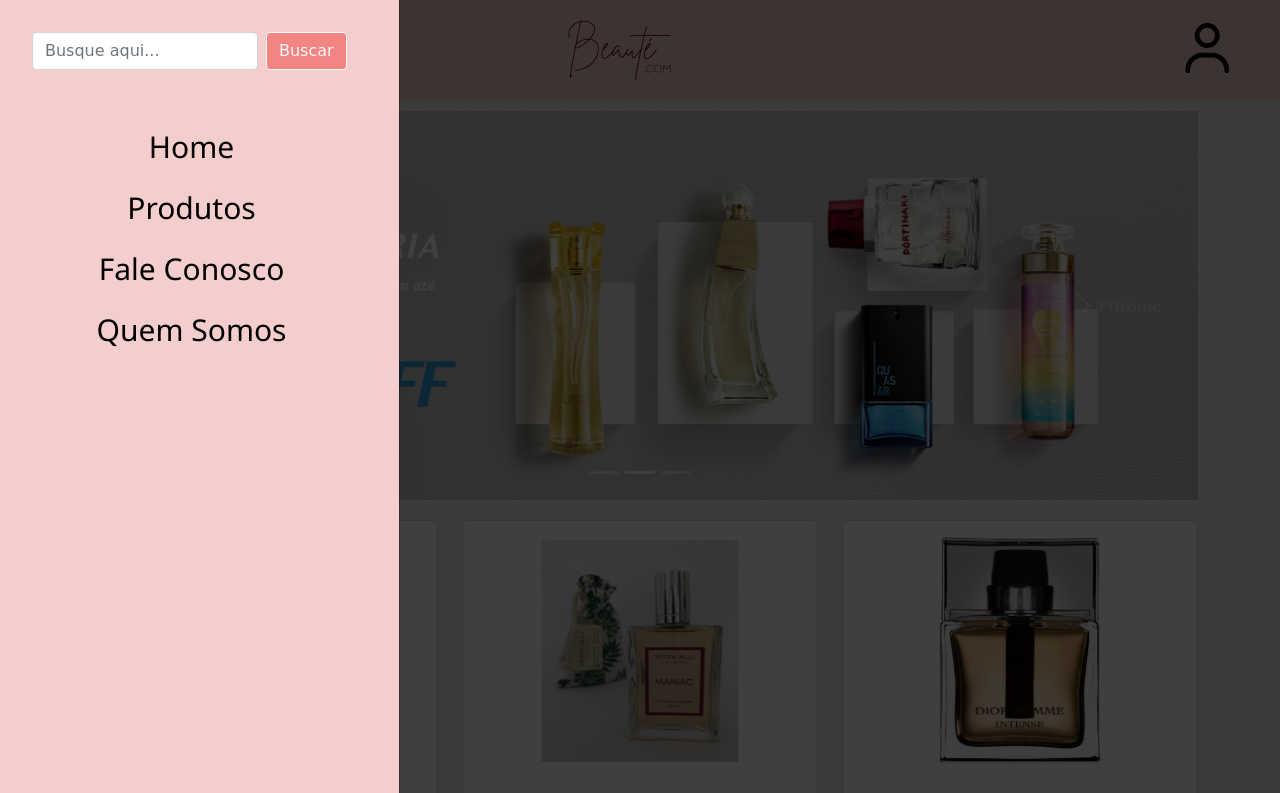
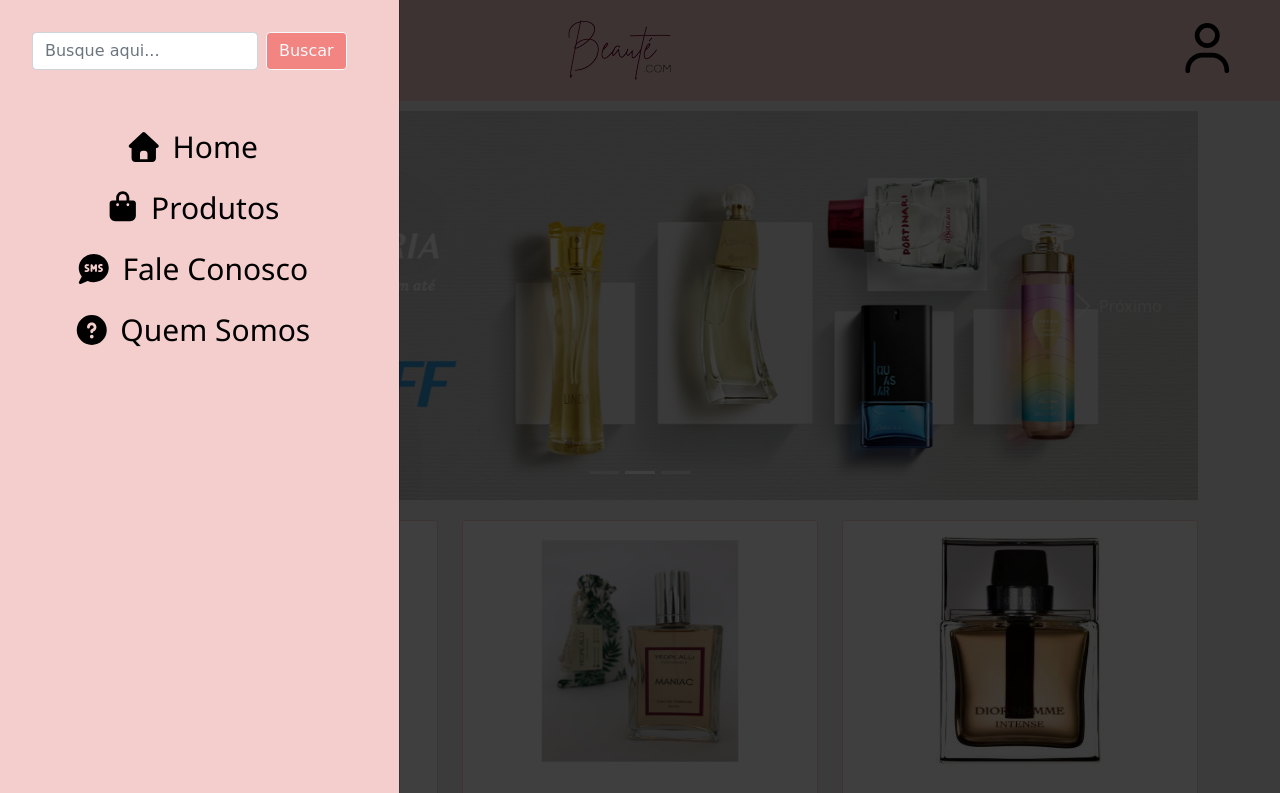
Before and after one commit to LeandrooSilvaa/projetoBeaute, a plain HTML site: page index.html in a window 1280 px wide. Both pictures are taken after a click on the button 60 px from the left and 50 px from the top of the page. Shown: the top 793 px of the page. Drawn offline with nearby package versions, Linux system fonts and the light colour scheme.

Commit message:
icone no menu

```diff
--- a/index.html
+++ b/index.html
@@ -28,16 +28,16 @@
             </div> <br>
             <ul class="navbar-nav  flex-grow-1 pe-3" style="background-color:#F4CECD;">
               <li class="nav-item">
-                <a class="nav-link item active" aria-current="page" href="index.html" id="navColor">Home</a>
+                <a class="nav-link item active" aria-current="page" href="index.html" id="navColor"><i class="fas fa-home" style="margin-right: 10px;"></i>Home </a>
               </li>
               <li class="nav-item">
-                <a class="nav-link item" href="produtos.html" id="navColor">Produtos</a>
+                <a class="nav-link item" href="produtos.html" id="navColor"><i class="fas fa-shopping-bag" style="margin-right: 10px;"></i>Produtos</a>
               </li>
               <li class="nav-item">
-                <a class="nav-link item" href="faleConosco.html" id="navColor">Fale Conosco</a>
+                <a class="nav-link item" href="faleConosco.html" id="navColor" ><i class="fas fa-sms" style="margin-right: 10px;"></i>Fale Conosco</a>
               </li>
               <li class="nav-item">
-                <a class="nav-link item" href="sobre.html" id="navColor">Quem Somos</a>
+                <a class="nav-link item" href="sobre.html" id="navColor"><i class="fas fa-question-circle" style="margin-right: 10px;"></i>Quem Somos</a>
               </li>
             </ul>
 
```
Also changed, not shown: script.js (+21 -3 lines).
